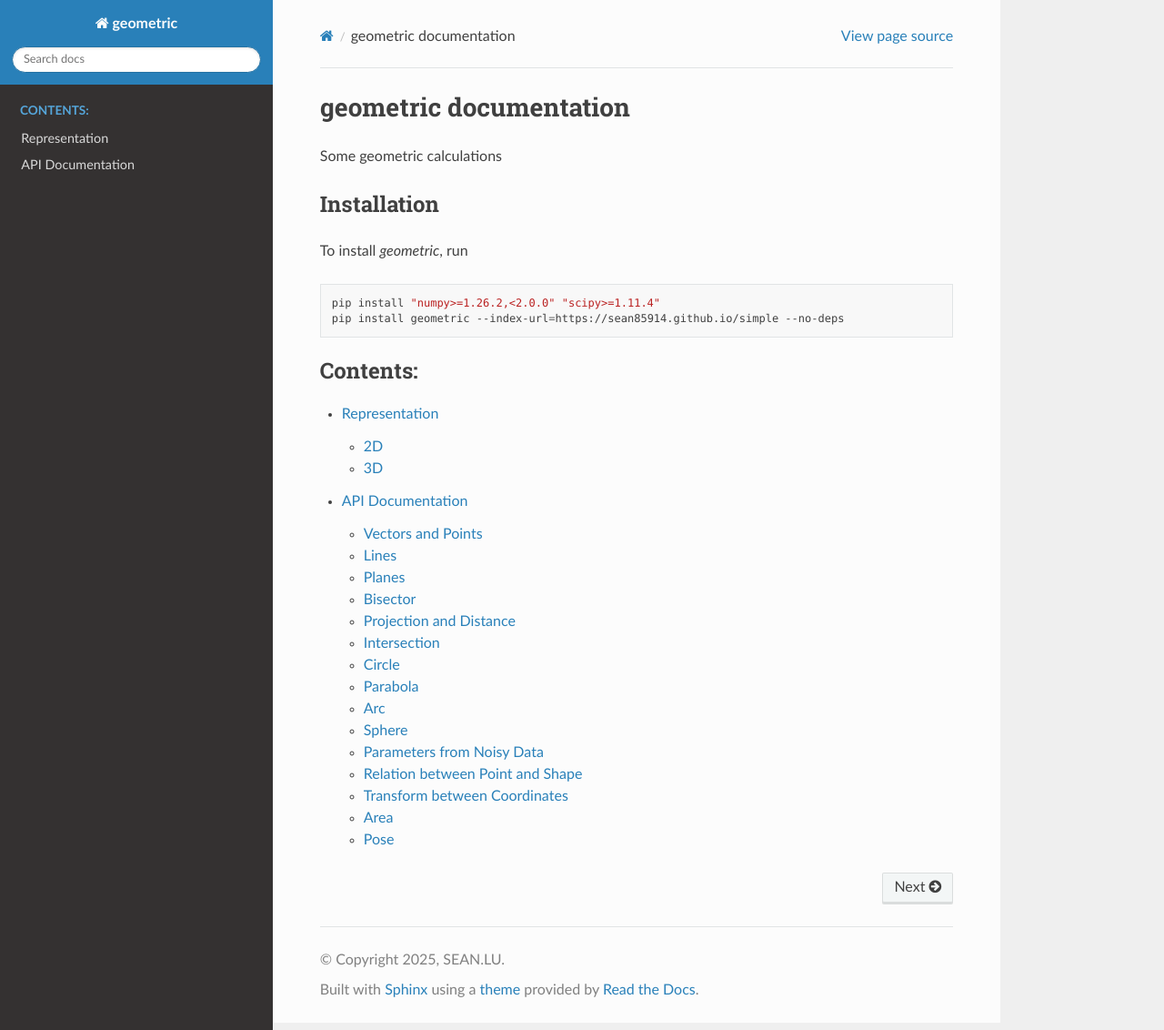
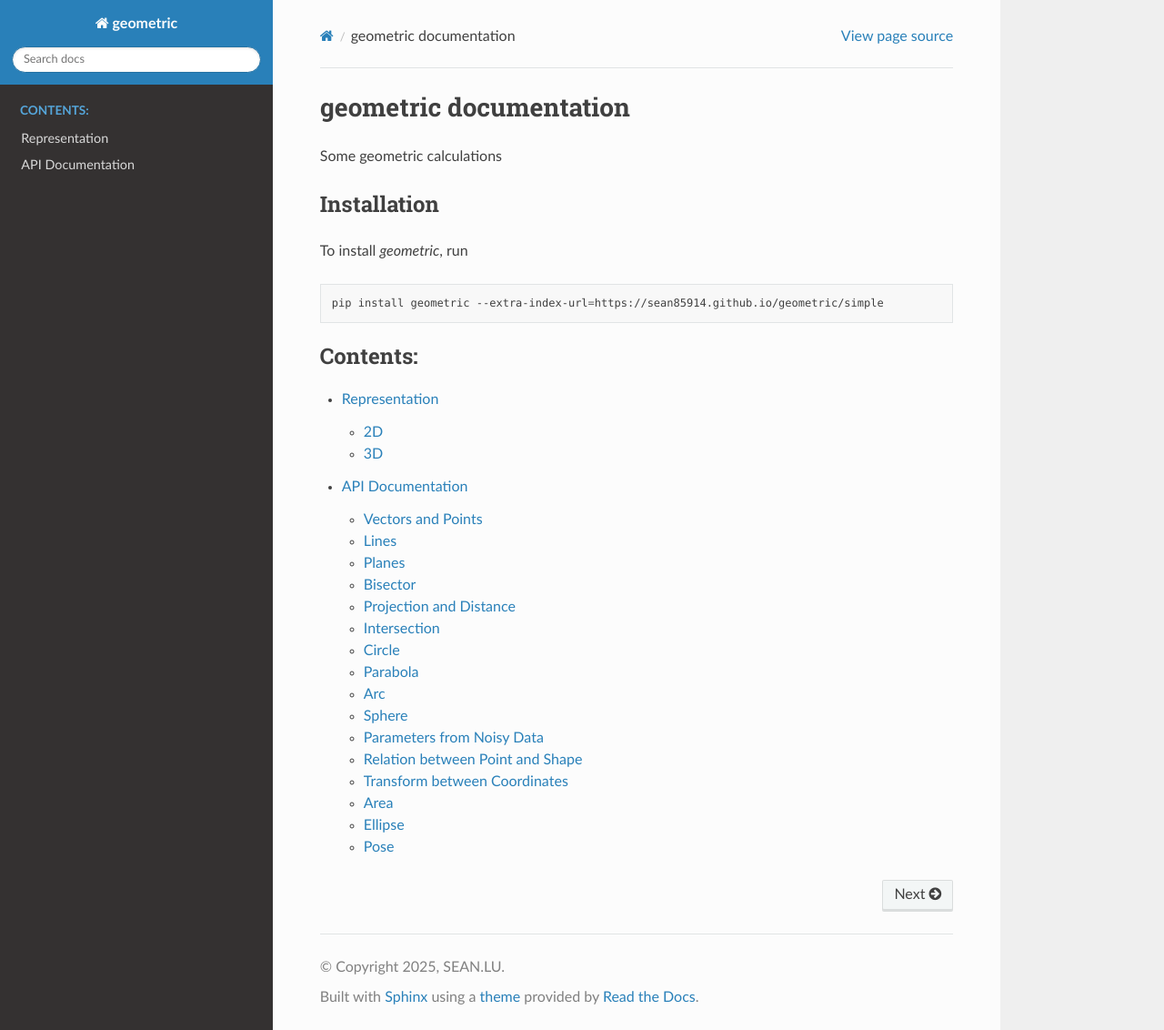
Before and after one commit to sean85914/geometric, a Sphinx documentation site: the page built from docs/source/index.rst, in a window 1280 px wide and 1132 px high. Shown: the whole window at 91% size. Built offline with Sphinx 7.4.7 and the Read the Docs theme 3.1.0, drawn with Linux system fonts in a browser that asks for light colours.

Commit message:
API Documentation add Ellipse, index update extra-index-url, CI add build wheel and docs

```diff
--- a/docs/source/API Documentation.rst
+++ b/docs/source/API Documentation.rst
@@ -107,6 +107,11 @@ Area
 .. autofunction:: geometric.triangle_area
 .. autofunction:: geometric.polygon_area
 
+Ellipse
+~~~~~~~
+.. autoclass:: geometric.Ellipse
+    :members:
+
 Pose
 ~~~~
 .. autoclass:: geometric.Pose
--- a/docs/source/index.rst
+++ b/docs/source/index.rst
@@ -10,8 +10,7 @@ To install `geometric`, run
 
 .. code-block:: bash
 
-   pip install "numpy>=1.26.2,<2.0.0" "scipy>=1.11.4"
-   pip install geometric --index-url=https://sean85914.github.io/simple --no-deps
+   pip install geometric --extra-index-url=https://sean85914.github.io/geometric/simple
 
 .. toctree::
    :maxdepth: 2
```
Also changed, not shown: 1 other file.
